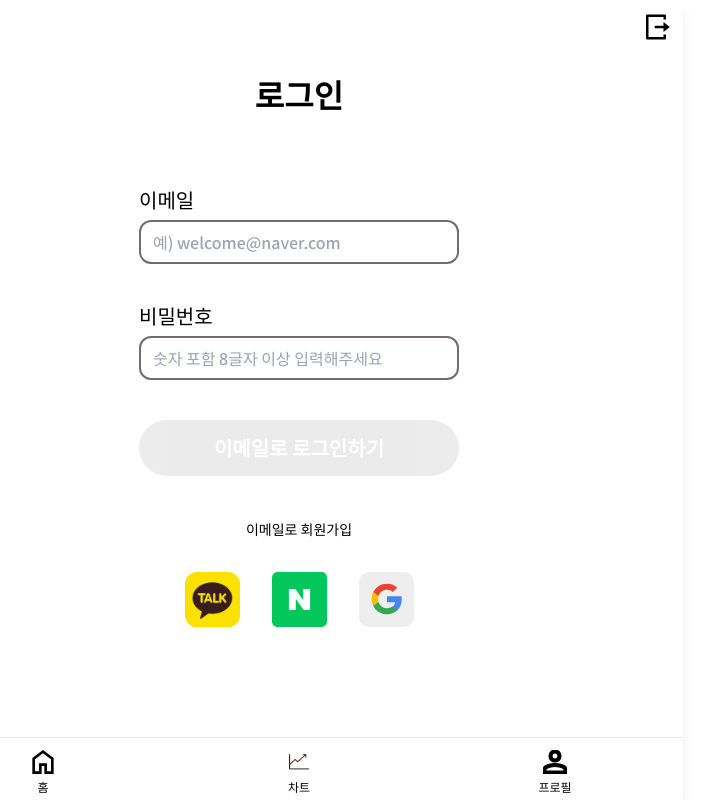
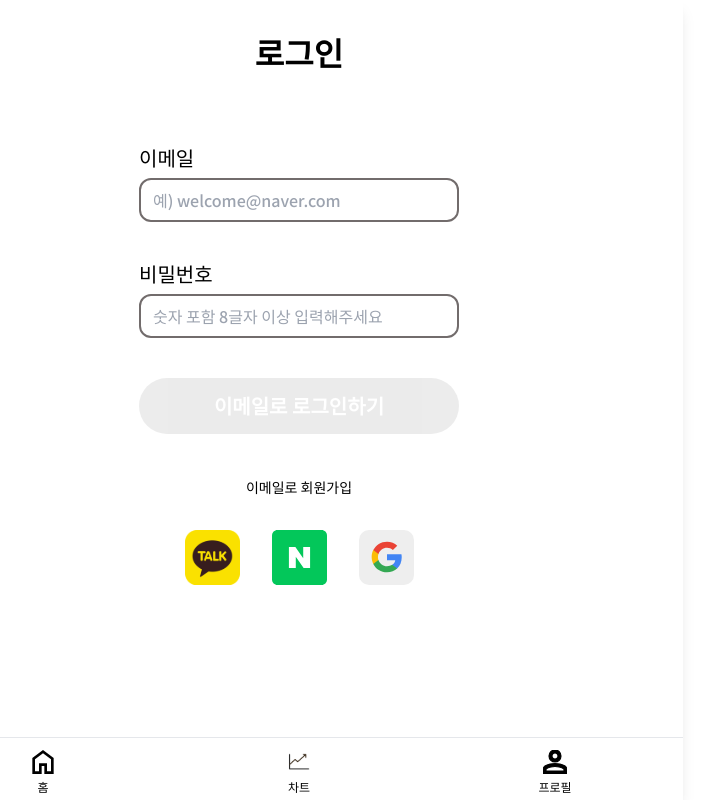
Before and after one commit to BloodSugarManagement/BloodSugar, a Next.js app: page /login in a window 1280 px wide. Shown: the whole page, without its empty margins (341-1042 px from the left). Built offline with nearby package versions, Linux system fonts and the light colour scheme.

Commit message:
<design> : 로그아웃 컴포넌트 위치 변경

```diff
--- a/app/chart/page.tsx
+++ b/app/chart/page.tsx
@@ -1,10 +1,12 @@
 import NavLayout from "../components/NavLayout";
 import ChartForm from "../components/Chart/ChartForm";
 import TitleTxt from "../components/Titletxt";
+import LogOutBtn from "../components/BtnComponents/LogOutBtn";
 
 export default function Chart() {
   return (
     <NavLayout>
+      <LogOutBtn />
       <TitleTxt titleTxt="혈당 차트" />
       <ChartForm />
       <img
--- a/app/components/NavLayout.tsx
+++ b/app/components/NavLayout.tsx
@@ -1,10 +1,8 @@
-import LogOutBtn from "./BtnComponents/LogOutBtn";
 import NavBar from "./NavBar";
 
 export default function NavLayout({ children }: { children: React.ReactNode }) {
   return (
     <div className="w-full h-full flex flex-col">
-      <LogOutBtn />
       <section className="w-full h-full overflow-auto">{children}</section>
       <NavBar />
     </div>
--- a/app/components/Titletxt.tsx
+++ b/app/components/Titletxt.tsx
@@ -4,7 +4,7 @@ interface TitleTxtProps {
 
 export default function TitleTxt({ titleTxt }: TitleTxtProps) {
   return (
-    <h1 className={`mt-5 mb-8 text-xl font-extrabold text-center`}>
+    <h1 className={`mt-8 mb-8 text-xl font-extrabold text-center`}>
       {titleTxt}
     </h1>
   );
--- a/app/record/page.tsx
+++ b/app/record/page.tsx
@@ -1,3 +1,4 @@
+import LogOutBtn from "../components/BtnComponents/LogOutBtn";
 import MonthlyCalendar from "../components/Calendar/MonthlyCalendar";
 import NavLayout from "../components/NavLayout";
 import Titletxt from "../components/Titletxt";
@@ -5,6 +6,7 @@ import Titletxt from "../components/Titletxt";
 export default function Record() {
   return (
     <NavLayout>
+      <LogOutBtn />
       <Titletxt titleTxt="혈당 기록" />
       <MonthlyCalendar />
     </NavLayout>
```
